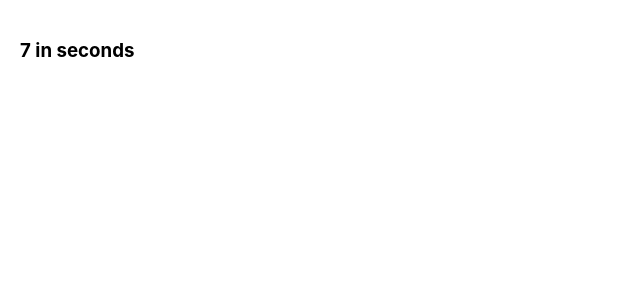
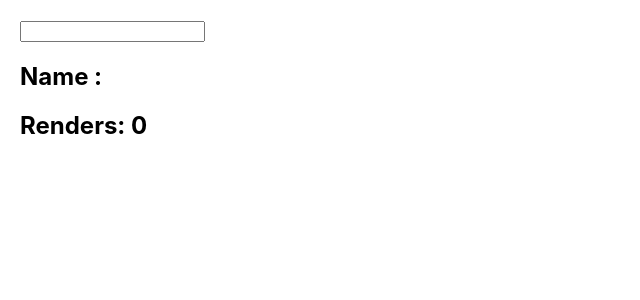
Before and after one commit to Selimology/react-hooks, a React (Create React App) app: page / in a window 1280 px wide. Shown: the top 300 px of the page, without its empty margins (0-640 px from the left). Built offline with nearby package versions, Linux system fonts and the light colour scheme; the HTML template or start-up script is replaced by a standard one.

Commit message:
useRef - firstcase

```diff
--- a/src/App.js
+++ b/src/App.js
@@ -1,6 +1,7 @@
 import UseEffectExample from './UseEffectExample';
 import UseStateExample from './UseStateExample';
 import { createContext } from 'react';
+import UseRefExample from './UseRefExample';
 
 // Step 1 . Create Context and assign name.
 export const LoginContext = createContext();
@@ -11,7 +12,8 @@ function App() {
     <LoginContext.Provider value={2}>
       <div>
         {/* <UseStateExample /> */}
-        <UseEffectExample />
+        {/* <UseEffectExample /> */}
+        <UseRefExample />
       </div>
     </LoginContext.Provider>
   );
--- /dev/null
+++ b/src/UseRefExample.js
@@ -0,0 +1,30 @@
+import React, { useState, useRef } from 'react';
+import { useEffect } from 'react';
+
+const UseRefExample = () => {
+  const [name, setName] = useState('');
+
+  const count = useRef(0);
+  console.log(count);
+
+  useEffect(() => {
+    count.current = count.current + 1;
+  });
+
+  //! useEffect runs,and once it renders, due to a change, it renders again
+  // const [count, setCount] = useState(0);
+
+  // useEffect(() => {
+  //   setCount((prev) => prev + 1);
+  // });
+
+  return (
+    <div>
+      <input type="text" onChange={(e) => setName(e.target.value)} />
+      <h2>Name : {name}</h2>
+      <h2>Renders: {count.current}</h2>
+    </div>
+  );
+};
+
+export default UseRefExample;
```
